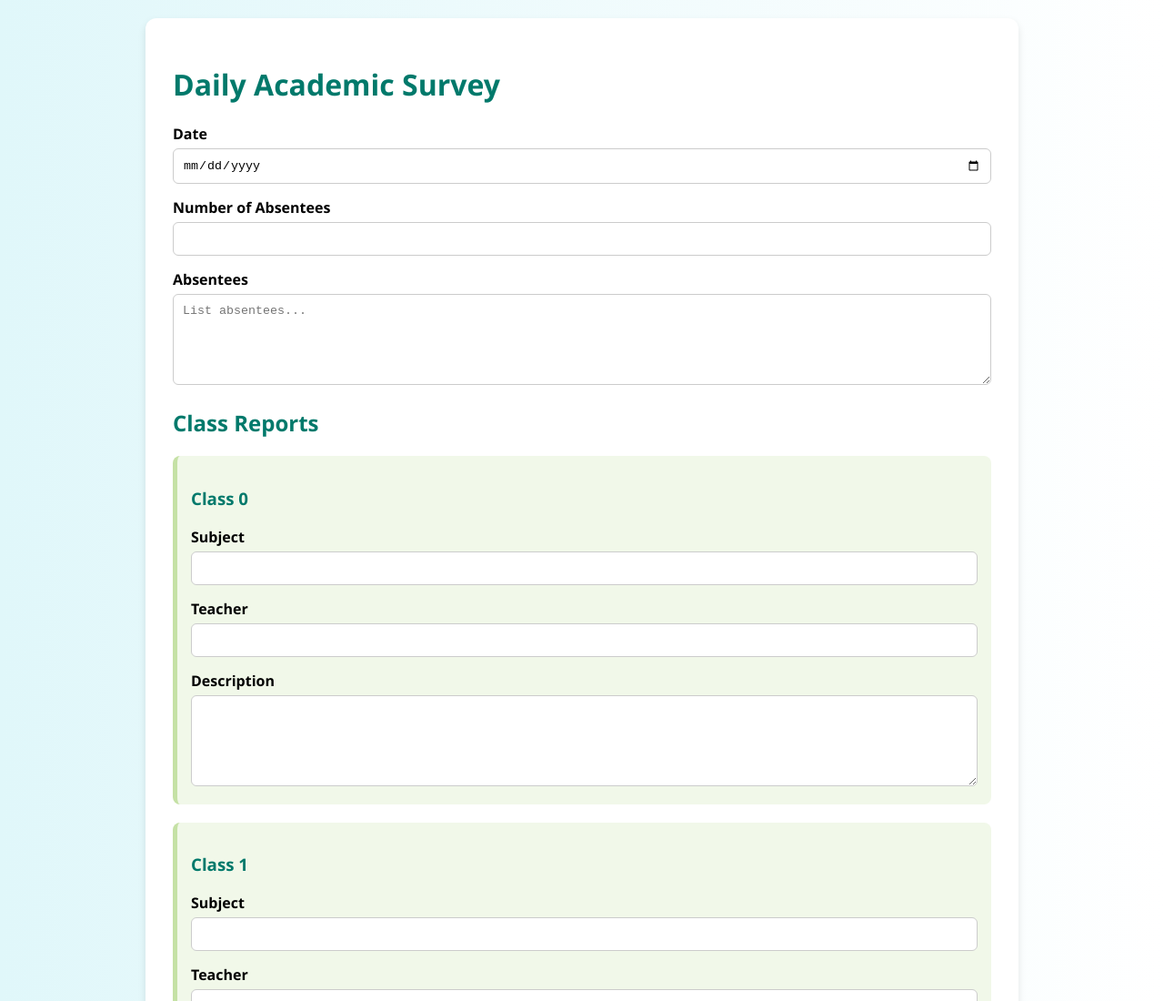
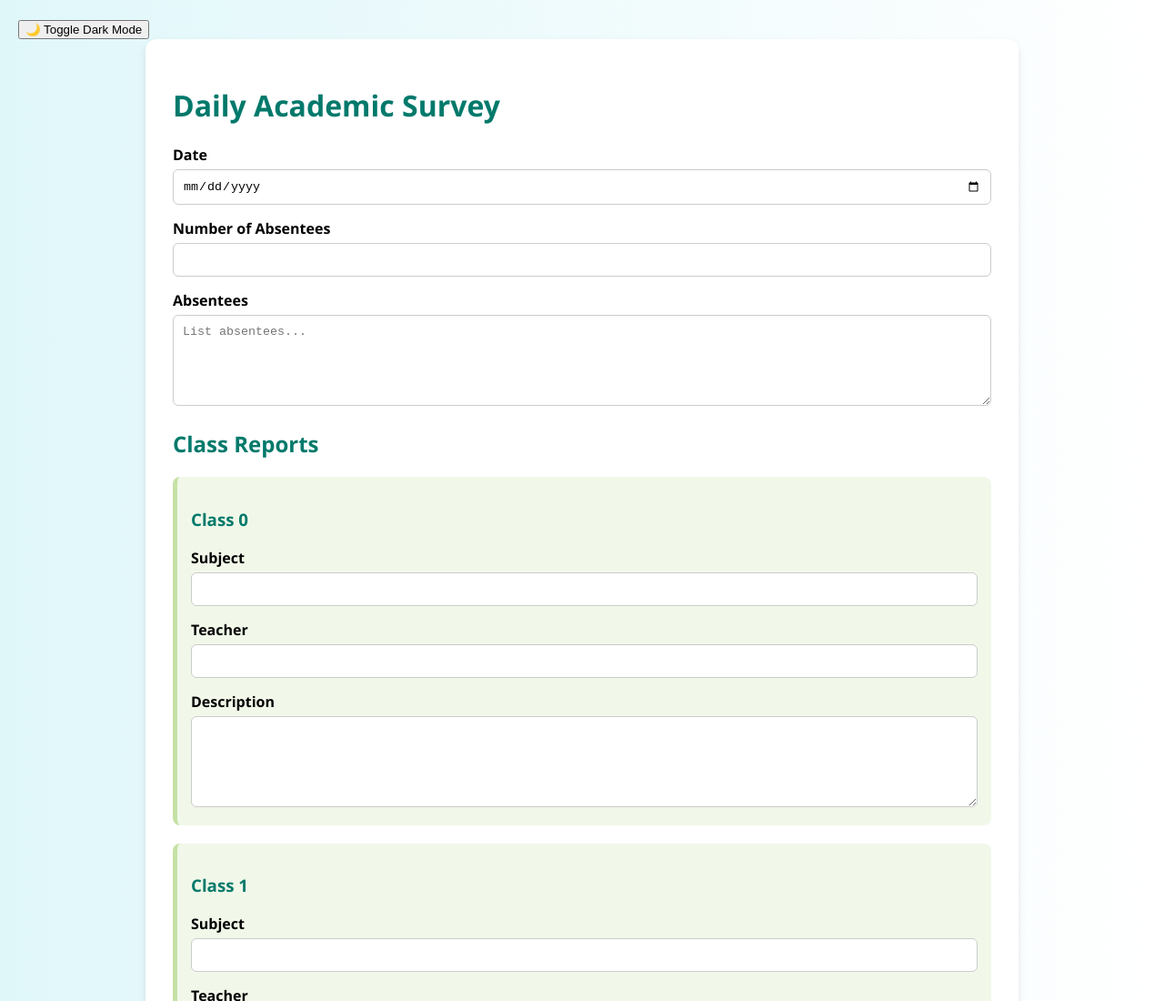
Before and after one commit to MadManMax123/classwork-db, a plain HTML site: page index.html in a window 1280 px wide. Shown: the top 1100 px of the page at 91% size. Drawn offline with Linux system fonts and the light colour scheme.

Commit message:
Update index.html
Night mode

```diff
--- a/index.html
+++ b/index.html
@@ -6,6 +6,7 @@
   <link rel="stylesheet" href="style.css">
 </head>
 <body>
+  <button class="toggle-darkmode" onclick="toggleDarkMode()">🌙 Toggle Dark Mode</button>
   <div class="container">
     <h1>Daily Academic Survey</h1>
     <form id="survey-form">
```
